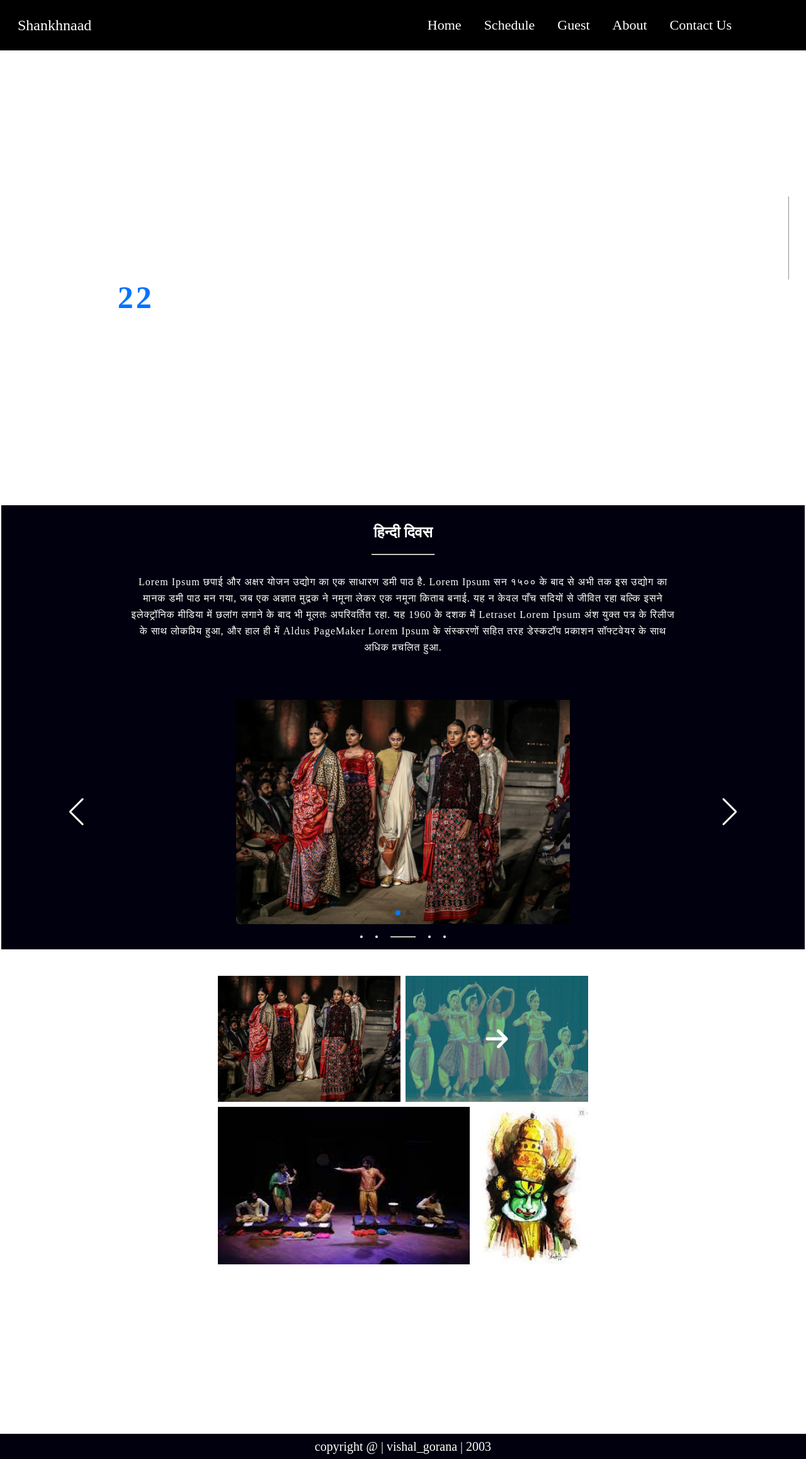
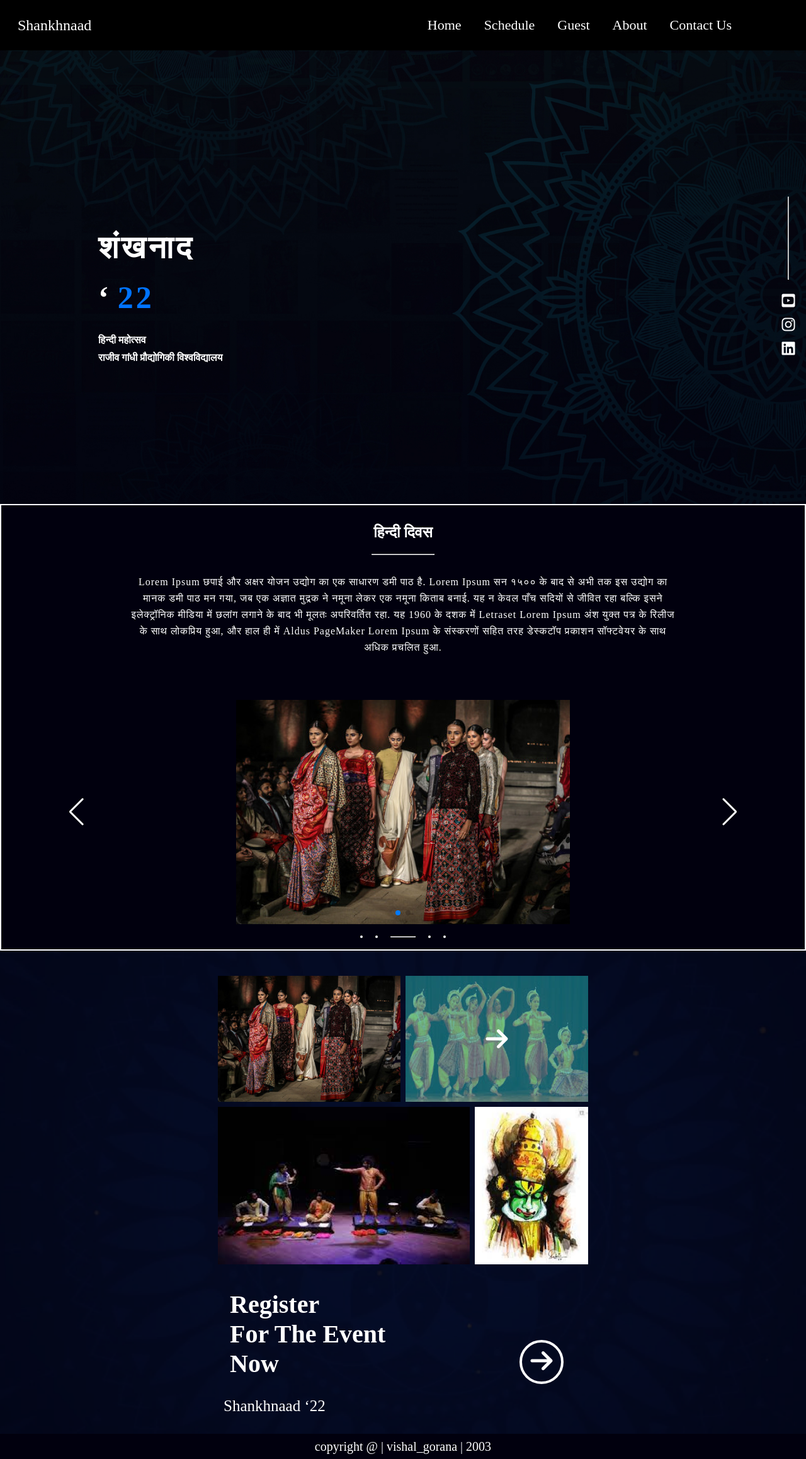
Before and after one commit to vishalgorana01/Shankhnaad_recruitment_task, a plain HTML site: page index.html in a window 1280 px wide. Shown: the whole page at 63% size. Drawn offline with nearby package versions, Linux system fonts and the light colour scheme; the site is published under a folder, as on GitHub Pages, so addresses that start at the root find nothing.

Commit message:
Update index.css

```diff
--- a/index.css
+++ b/index.css
@@ -34,7 +34,7 @@
   flex-direction: column;
   height: 100vh;
   width: 100vw;
-  background: url("/images/Landing Bg.jpg") no-repeat center center;
+  background: url("./images/Landing Bg.jpg") no-repeat center center;
   background-size: cover;
   max-width: 1496px;
   left: auto;
@@ -355,7 +355,7 @@
   justify-content: center;
   width: 100vw;
   max-width: 1496px;
-  background: url("/images/image 4.png") no-repeat center center;
+  background: url("./images/image 4.png") no-repeat center center;
   background-size: cover;
 }
 
```
